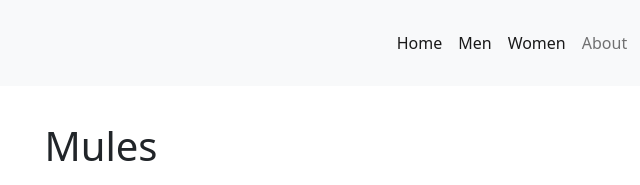
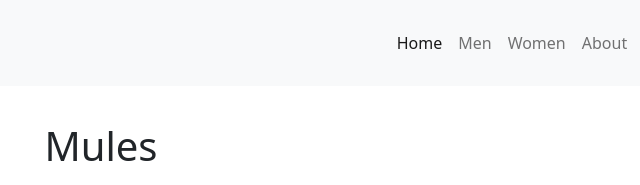
Before and after one commit to raymundpaulfontanilla/shazada, a plain HTML site: page template/mules.html in a window 1280 px wide. Shown: the top 185 px of the page, 539-1179 px from the left. Drawn offline with nearby package versions, Linux system fonts and the light colour scheme.

Commit message:
removed active class in men and women navlink

```diff
--- a/template/mules.html
+++ b/template/mules.html
@@ -28,10 +28,10 @@
             <a class="nav-link active" aria-current="page" href="/index.html">Home</a>
           </li>
           <li class="nav-item">
-            <a class="nav-link active" aria-current="page" href="/template/men-categories.html">Men</a>
+            <a class="nav-link" aria-current="page" href="/template/men-categories.html">Men</a>
           </li>
           <li class="nav-item">
-            <a class="nav-link active" aria-current="page" href="/template/women-categories.html">Women</a>
+            <a class="nav-link" aria-current="page" href="/template/women-categories.html">Women</a>
           </li>
           <li class="nav-item">
             <a class="nav-link" href="#">About</a>
```
Also changed, not shown: index.html (+2 -2 lines), template/ballet-pumps.html (+2 -2 lines), template/derby-shoes.html (+2 -2 lines), template/men-categories.html (+2 -2 lines), template/minimal-sneakers.html (+2 -2 lines), template/oxford-shoes.html (+2 -2 lines), template/wedges.html (+2 -2 lines), template/women-categories.html (+2 -2 lines).
